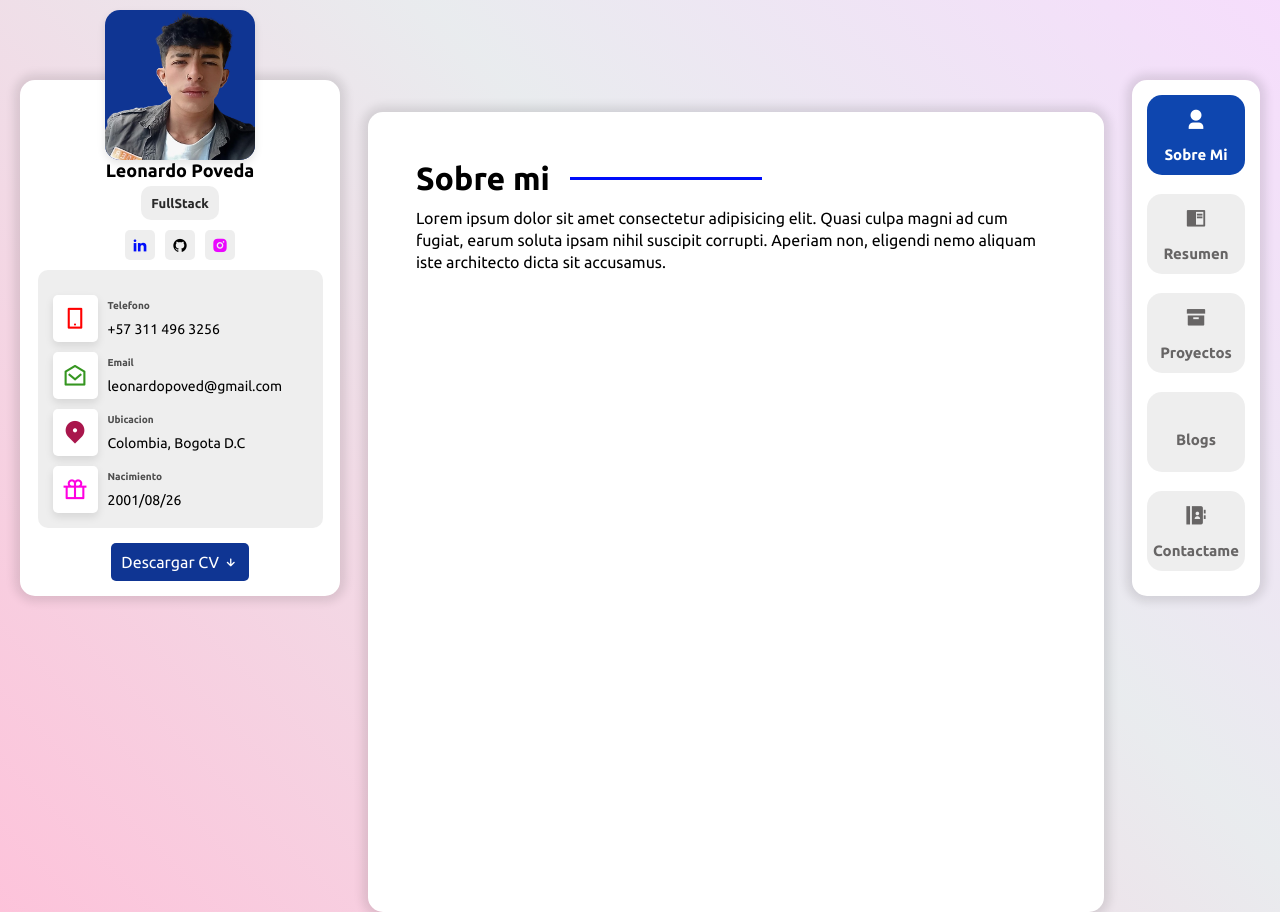
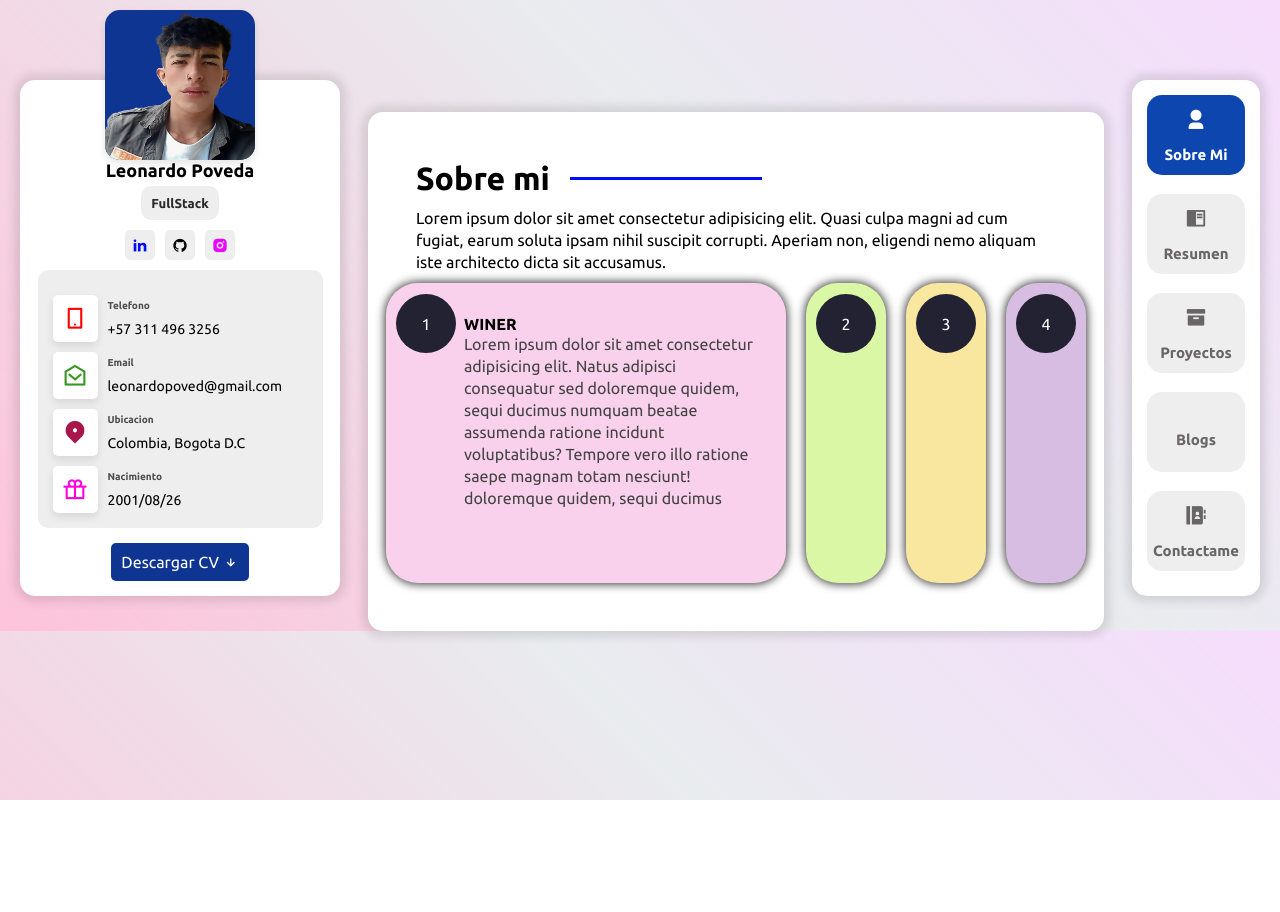
Before and after one commit to LesPov/Portafolio1, an Angular app: page /about in a window 1280 px wide. After the commit the page ends 800 px from the top, so only its background shows below. Built offline with nearby package versions, Linux system fonts and the light colour scheme; some icons are missing.

Commit message:
se crearon cards para la seccion de sorbre mi

```diff
--- a/src/app/about/about.component.css
+++ b/src/app/about/about.component.css
@@ -1,8 +1,8 @@
-.sobre_mi{
-margin: 0;
+.sobre_mi {
+    margin: 0;
 }
 
-.title{
+.title {
     display: flex;
     align-items: center;
 }
@@ -11,16 +11,126 @@ margin: 0;
     width: 30%;
     height: 3px;
     margin-left: 20px;
-    background-color: #000dfa; /* Puedes cambiar el color según tus preferencias */
-  }
+    background-color: #000dfa;
+}
 
-  .container{
+.section {
     height: auto;
     width: auto;
     display: flex;
-  }
+    flex-direction: column;
+}
 
-  .container p {
+.section p {
     margin-top: 10px;
     line-height: 22px;
-  }
+}
+
+.wrapper {
+    width: 100%;
+    height: 100%;
+    display: flex;
+    align-items: center;
+    justify-content: center;
+    margin-top: 10px;
+}
+
+.container {
+    height: 300px;
+    display: flex;
+    flex-wrap: nowrap;
+    justify-content: start;
+}
+
+.card {
+    width: 80px;
+    background-size: cover;
+    cursor: pointer;
+    overflow: hidden;
+    border-radius: 2rem;
+    margin: 0 10px;
+    display: flex;
+    align-items: flex-end;
+    transition: .6s cubic-bezier(.28, -0.03, 0, .99);
+    box-shadow: 0px 0px 10px 1px rgba(0, 0, 0, 0.8);
+}
+
+.card>.row {
+    color: white;
+    display: flex;
+    flex-wrap: nowrap;
+    height: 300px;
+
+}
+
+.card>.row>.icon {
+    display: flex;
+    justify-content: center;
+    width: 60px;
+    background-color: #223;
+    color: white;
+    border-radius: 50%;
+    align-items: center;
+    margin: 11px 8px 230px 10px;
+}
+
+.card>.row>.description {
+    display: flex;
+    flex-direction: column;
+    justify-content: flex-start;
+    align-items: flex-start;
+    overflow: hidden;
+    height: 290px;
+    width: 300px;
+    opacity: 0;
+    transform: translateY(30px);
+    transition-delay: .3s;
+    transition: all .3s ease;
+    position: relative;
+    top: 32px;
+}
+
+.description h4 {
+    text-transform: uppercase;
+    color: #000;
+    margin: 0;
+    /* Elimina los márgenes predeterminados */
+}
+
+.description p {
+    color: #434343;
+    margin: 0;
+    /* Elimina los márgenes predeterminados */
+    text-align: left;
+    /* Alinea el texto a la izquierda */
+}
+
+input {
+    display: none;
+}
+
+input:checked+label {
+    width: 400px;
+}
+
+input:checked+label .description {
+    opacity: 1 !important;
+    transform: translateY(0) !important;
+}
+
+
+.card[for="c1"] {
+    background-color: #e012a231;
+}
+
+.card[for="c2"] {
+    background-color: #DAF7A6;
+}
+
+.card[for="c3"] {
+    background-color: #F9E79F;
+}
+
+.card[for="c4"] {
+    background-color: #D7BDE2;
+}
--- a/src/app/about/about.component.html
+++ b/src/app/about/about.component.html
@@ -1,11 +1,65 @@
 <div class="sobre_mi">
-   <div class="title">
-    <h1>Sobre mi</h1>
-    <div class="line"></div>
-   </div>
+    <div class="title">
+        <h1>Sobre mi</h1>
+        <div class="line"></div>
+    </div>
 
-    <div class="container">
+    <section class="section">
         <p>Lorem ipsum dolor sit amet consectetur adipisicing elit. Quasi culpa magni ad cum fugiat, earum soluta ipsam
             nihil suscipit corrupti. Aperiam non, eligendi nemo aliquam iste architecto dicta sit accusamus.</p>
-    </div>
+
+
+        <div class="wrapper">
+            <div class="container">
+                <input type="radio" name="slide" id="c1" checked>
+                <label for="c1" class="card">
+                    <div class="row">
+                        <div class="icon"> 1 </div>
+
+                        <div class="description">
+                            <h4>Winer</h4>
+                            <p>Lorem ipsum dolor sit amet consectetur adipisicing elit. Natus adipisci consequatur sed
+                                doloremque quidem, sequi ducimus numquam beatae assumenda ratione incidunt voluptatibus?
+                                Tempore vero illo ratione saepe magnam totam nesciunt! doloremque quidem, sequi ducimus
+                            </p>
+                        </div>
+                    </div>
+                </label>
+                <input type="radio" name="slide" id="c2">
+                <label for="c2" class="card">
+                    <div class="row">
+                        <div class="icon"> 2 </div>
+
+                        <div class="description">
+                            <h4>digital</h4>
+                            <p>winter jhas so mush to ofeer - c </p>
+                        </div>
+                    </div>
+                </label>
+                <input type="radio" name="slide" id="c3">
+                <label for="c3" class="card">
+                    <div class="row">
+                        <div class="icon"> 3 </div>
+
+                        <div class="description">
+                            <h4>Winer</h4>
+                            <p>winter jhas so mush to ofeer - c </p>
+                        </div>
+                    </div>
+                </label>
+                <input type="radio" name="slide" id="c4">
+                <label for="c4" class="card">
+                    <div class="row">
+                        <div class="icon"> 4 </div>
+
+                        <div class="description">
+                            <h4>Winer</h4>
+                            <p>winter jhas so mush to ofeer - c </p>
+                        </div>
+                    </div>
+                </label>
+            </div>
+        </div>
+
+    </section>
 </div>
--- a/src/app/body/body.component.css
+++ b/src/app/body/body.component.css
@@ -1,6 +1,6 @@
 .body {
     width: calc(100% - 34rem);
-    height: 100vh;
+    height: 100%;
     margin-left: 23rem;
     margin-top: 7rem;
     z-index: 1;
```
